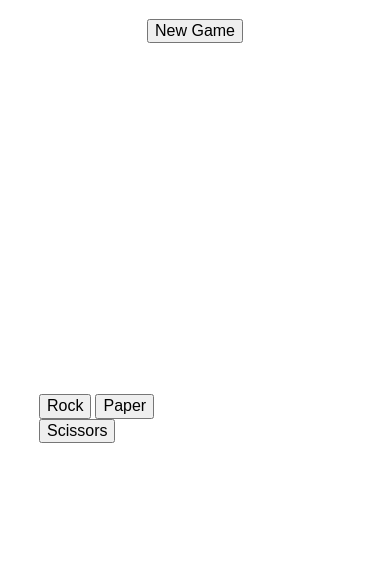
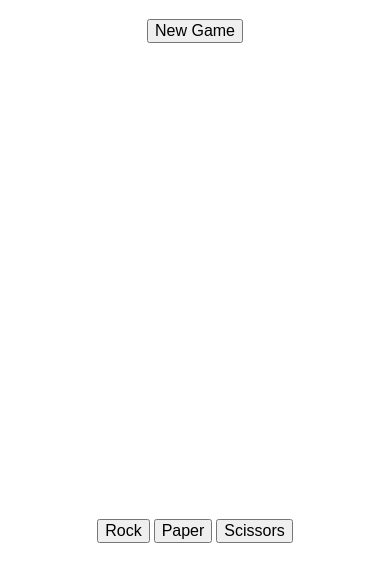
Before and after one commit to jhe04/rock-paper-scissors, a plain HTML site: page index.html in a window 390 px wide. Shown: the part 61-642 px from the top of the page. Drawn offline with Linux system fonts and the light colour scheme.

Commit message:
added quick mobile responsive

```diff
--- a/styles.css
+++ b/styles.css
@@ -238,3 +238,18 @@
   justify-content: space-between;
   align-items: center;
 }
+
+@media (max-width: 700px) {
+  main {
+    flex-direction: column;
+    align-items: center;
+  }
+  .player {
+    order: 1;
+  }
+
+  .player,
+  .computer {
+    height: 250px;
+  }
+}
```
